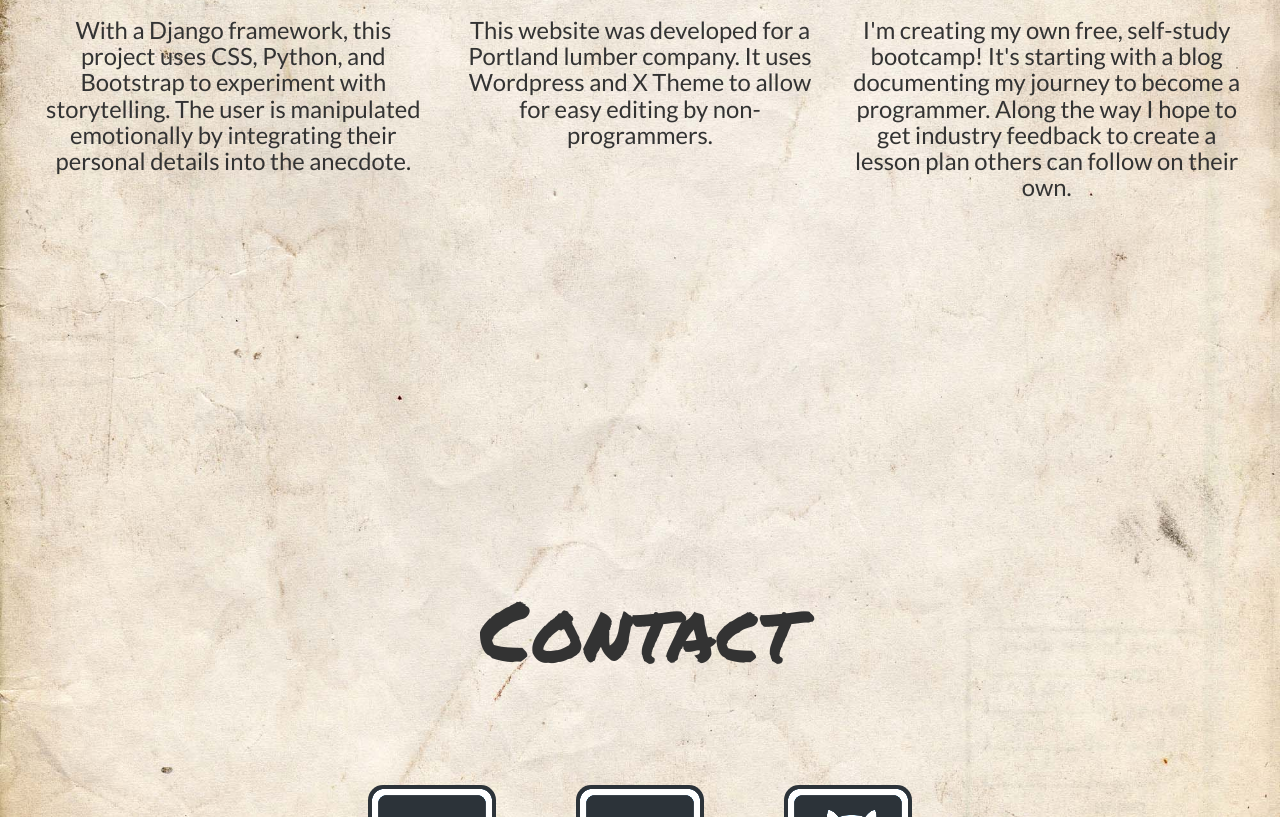
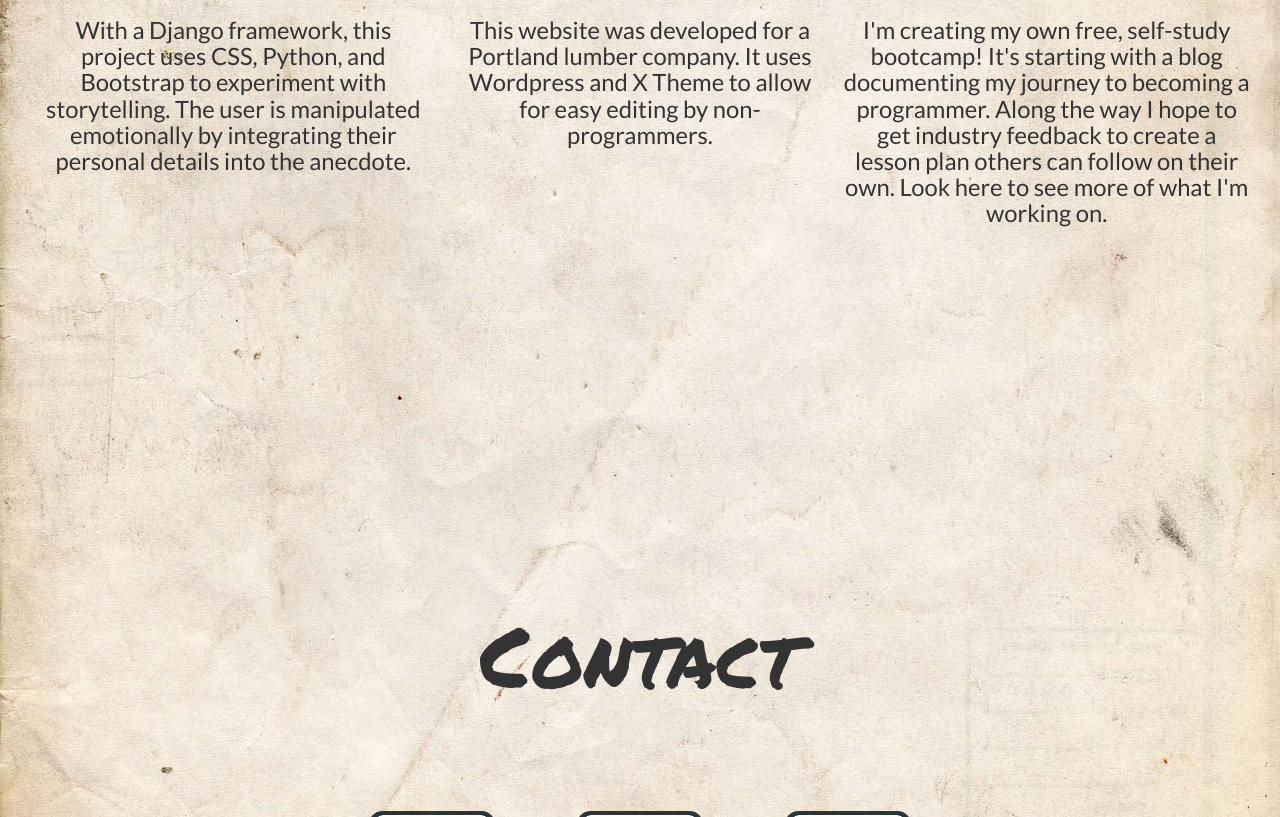
Before and after one commit to jonathansalfen/jon_homepage, a plain HTML site: page public/index.html in a window 1280 px wide. Shown: the part 2629-3446 px from the top of the page. Drawn offline with Linux system fonts and the light colour scheme.

Commit message:
Edited type on paragraph

```diff
--- a/public/index.html
+++ b/public/index.html
@@ -146,7 +146,7 @@
 							<a href="https://www.bitbybitbootcamp.com/" target="_blank">
 								<img src="images/bitbybitbootcamp_thumb.jpg" class="img-responsive portfolio_pics" alt="Responsive image">
 							</a>
-							<h3 class="body_paragraphs">I'm creating my own free, self-study bootcamp!  It's starting with a blog documenting my journey to become a programmer.  Along the way I hope to get industry feedback to create a lesson plan others can follow on their own.<br><br><br></h3>
+							<h3 class="body_paragraphs">I'm creating my own free, self-study bootcamp!  It's starting with a blog documenting my journey to becoming a programmer.  Along the way I hope to get industry feedback to create a lesson plan others can follow on their own.  Look here to see more of what I'm working on.<br><br><br></h3>
 						</div>
 					</div>
 			</div>
```
